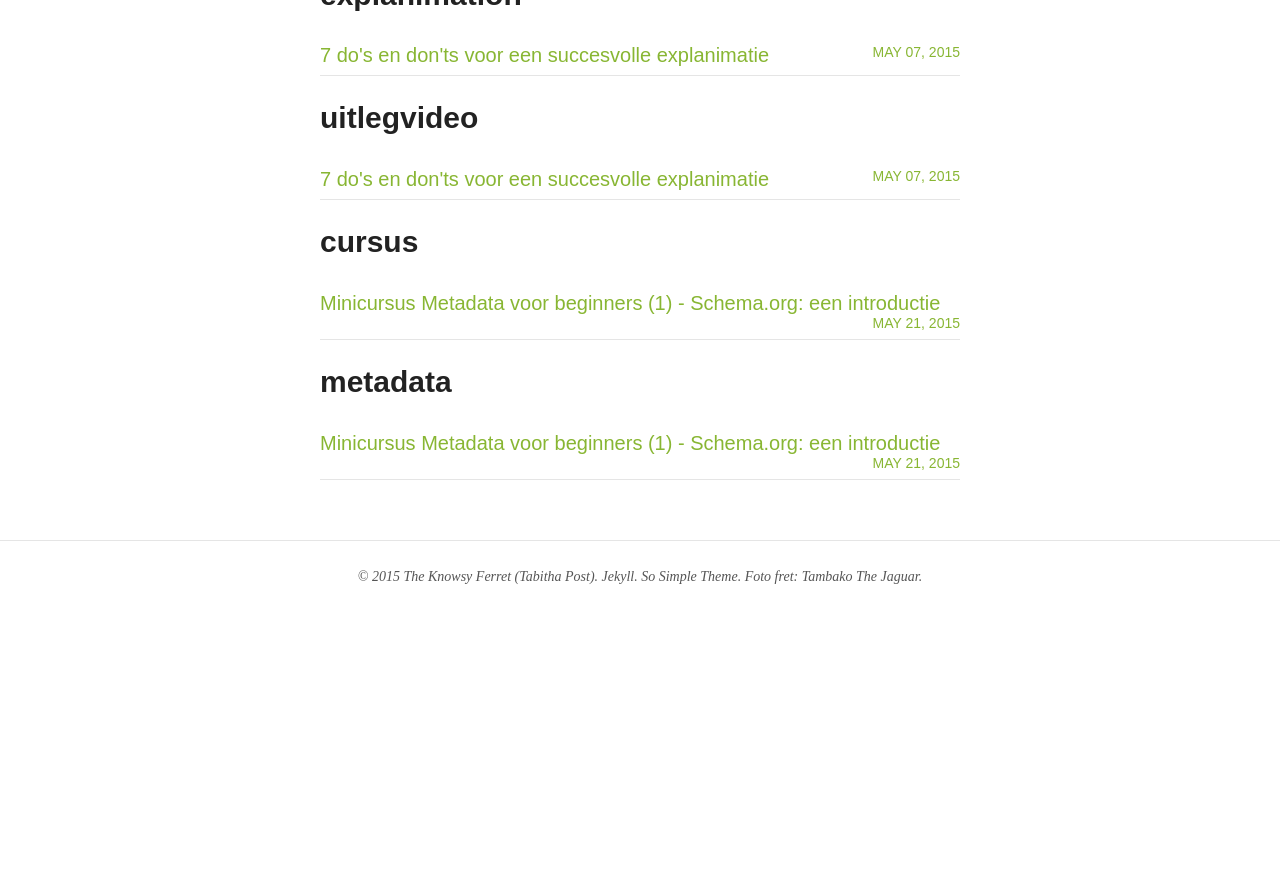
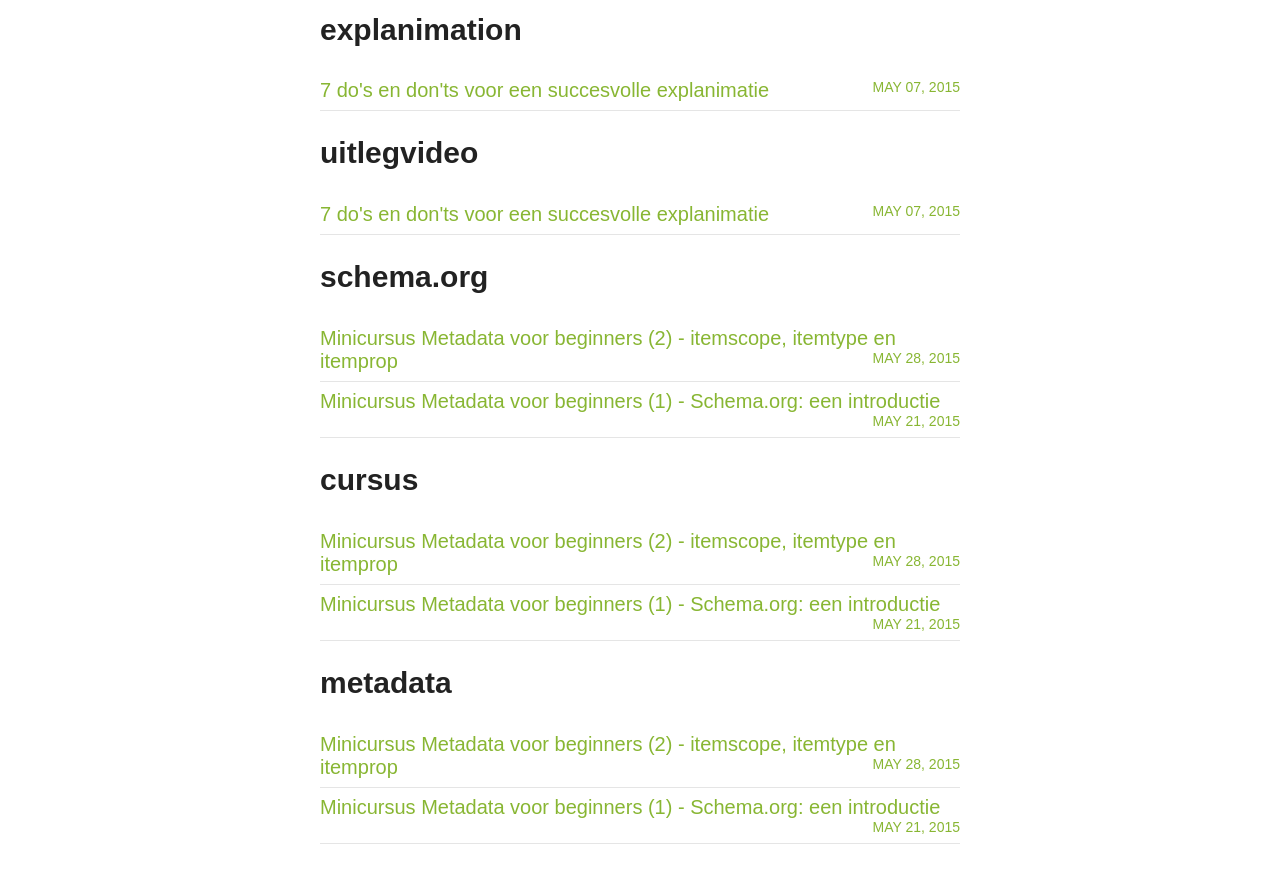
Before and after one commit to TheKnowsyFerret/theknowsyferret.github.io, a Jekyll site: the page built from tags.html, in a window 1280 px wide and 900 px high, scrolled down 13977 px. Shown: the top 883 px of the window. Built offline with Jekyll 4.4.1, drawn with Linux system fonts in a browser that asks for light colours; nearby versions of some CDN libraries; before the commit the page ends 14664 px from its top, so only the background shows below that; some of the changed lines change nothing that is shown.

Commit message:
Nieuwe blogpost en afbeeldingen. Aanpassing eerste deel.

```diff
--- a/_posts/2015-05-21-minicursus-metadata-voor-beginners-deel-1-schema-dot-org.md
+++ b/_posts/2015-05-21-minicursus-metadata-voor-beginners-deel-1-schema-dot-org.md
@@ -3,7 +3,7 @@ layout: post
 title: "Minicursus Metadata voor beginners (1) - Schema.org: een introductie"
 description: "In dit eerste deel van de minicursus Metadata beschrijf ik de voordelen van het gebruik van metadata en introduceer ik Schema.org."
 modified: 2015-05-21 11:14:59 +0200
-tags: [cursus, metadata]
+tags: [schema.org, cursus, metadata]
 image:
   feature:
   credit:
--- /dev/null
+++ b/_posts/2015-05-28-minicursus-metadata-voor-beginners-2-itemscope-itemtype-en-itemprop.md
@@ -0,0 +1,119 @@
+---
+layout: post
+title: "Minicursus Metadata voor beginners (2) - itemscope, itemtype
+en itemprop"
+description: "In dit tweede deel van de Minicursus Metadata gaan we aan de hand van concrete voorbeelden metadata toevoegen aan onze webpagina’s."
+modified: 2015-05-28 08:47:01 +0200
+tags: [schema.org, cursus, metadata]
+image:
+  feature:
+  credit:
+  creditlink:
+comments: true
+share: true
+---
+
+<figure>
+<img src="/images/metadata-invoeren.jpg" alt="Het toevoegen van
+metadata aan je broncode">
+<figcaption>Foto: <a href="http://bit.ly/1KqOinL">Dennis Skley</a>
+</figcaption>
+</figure>
+
+Vorige week heb ik de voordelen van metadata behandeld en <a href="https://schema.org">Schema.org</a>
+geïntroduceerd. In dit tweede deel van de Minicursus Metadata gaan we
+aan de hand van concrete voorbeelden metadata toevoegen aan de
+broncode van onze
+webpagina’s.
+
+
+Dit alles doen we met behulp van <a
+href="http://en.wikipedia.org/wiki/Microdata_%28HTML%29">microdata</a>:
+contextuele informatie waarmee we de browser duidelijk kunnen maken
+waar onze webpagina over gaat.
+
+<h2>Itemscope en itemtype</h2>
+Stel, je hebt een webpagina waarop de gegevens van een persoon staan
+vermeld. Als eerste moeten we de browser laten weten dat de webpagina
+over een persoon gaat. Dit doen we door een <strong>itemscope</strong> en een <strong>itemtype</strong>
+attribuut aan een <em>div</em> element toe te voegen.
+
+
+Met <strong>itemscope</strong> laten we de browswer weten dat het hele
+stuk binnen het <em>div</em> element over hetzelfde onderwerp gaat.<br>
+Het <strong>itemtype</strong> attribuut definieert vervolgens het concrete onderwerp en
+doet dit via een hyperlink naar het betreffende onderwerp op
+Schema.org.<br>
+In ons voorbeeld is dat: <a href="https://schema.org/Person"> “https://schema.org/Person”</a>.
+
+In de broncode ziet dit er als volgt uit:
+
+<figure>
+<img src="/images/itemscope-itemtype.png" alt="Het labelen van je
+broncode als het item type Person">
+</figure>
+
+<h2>Itemprop: tekst</h2>
+Nu de browser weet dat onze webpagina over een persoon gaat, kunnen we
+laten weten welke interessante eigenschappen deze “Persoon”
+heeft. Denk maar eens aan de naam, de geboortedatum of het adres van
+deze persoon.
+
+
+Om deze eigenschappen te labelen, maken we gebruik van het <strong>itemprop</strong> attribuut.
+Een volledige lijst van eigenschappen (properties) voor ‘Persoon” vind je op <a href="https://schema.org/Person"> “https://schema.org/Person”</a> en ziet er zo uit:
+
+<figure>
+<img src="/images/schema-org-properties-person.png" alt="De
+eigenschappen, expected types en beschrijving van het itemtype Person">
+<figcaption>Bron: <a href="https://schema.org/Person">Schema.org</a>
+</figcaption>
+</figure>
+
+Alle eigenschappen die ons item kan hebben, staan in de eerste kolom. In de derde kolom staat een beschrijving van elke eigenschap. Verwerken we enkele van deze eigenschappen nu in de broncode, dan krijgen we:
+
+<figure>
+<img src="/images/itemprop-tekst.png" alt="Het itemprop attribuut
+definieert de eigenschappen naam en
+functie">
+</figure>
+
+In dit voorbeeld hebben we de naam van de persoon en haar functie
+gelabeld. De waarde van <strong>itemprop</strong> is in dit geval de tekst
+binnen het <em>span</em> element. Dus: “Annelies van der Burg” en "Hoofdredacteur."
+
+<h2>Itemprop: URL’s</h2>
+Willen we nu ook nog een afbeelding of een link aan Annelies van der
+Burg toevoegen, dan hebben we te maken met URL’s. In dat geval
+plaatsen we het <strong>itemprop</strong> attribuut als volgt in de
+betreffende HTML elementen:
+
+<figure>
+<img src="/images/itemprop-url.png" alt="Het itemprop attribuut
+definieert de eigenschappen URL en image">
+</figure>
+
+In beide gevallen verwijst <strong>itemprop</strong> nu naar de "src" en "href" attributen
+binnen de HTML elementen.
+
+
+<h2>Itemprop: datum</h2>
+Heb je een datum op de webpagina staan, zoals een geboortedatum, dan
+raadt Schema.org aan gebruik te maken van het HTML5
+<strong>time</strong> element. Hierdoor kun je makkelijk gebruik maken van <a
+href="http://nl.wikipedia.org/wiki/ISO_8601">ISO 8601</a>: de
+internationale standaard voor het aangeven van een datum, tijd of
+tijdsduur.
+
+Willen we nu bijvoorbeeld de geboortedatum van Annelies invullen, dan ziet dit er als volgt uit:
+
+<figure>
+<img src="/images/itemprop-datum.png" alt="Het itemprop attribuut
+definieert de eigenschap geboortdatum">
+</figure>
+
+Als je tot hier gekomen bent, heb je de basis te pakken. Je bent nu in
+staat om de meeste gegevens op je website te labelen.
+
+<h2>Minicursus Metadata: deel 3</h2>
+In het derde en laatste deel van deze cursus zal ik ingaan op geneste items. Hierbij is een eigenschap van bijvoorbeeld het itemtype “Event” een itemtype op zichzelf en dus weer onder te verdelen in een aantal eigenschappen.
```
Also changed, not shown: images/itemprop-datum.png (added), images/itemprop-tekst.png (added), images/itemprop-url.png (added), images/itemscope-itemtype.png (added), images/metadata-invoeren.jpg (added), images/schema-org-properties-person.png (added).
